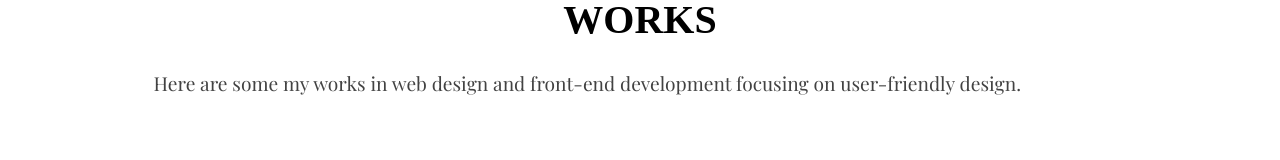
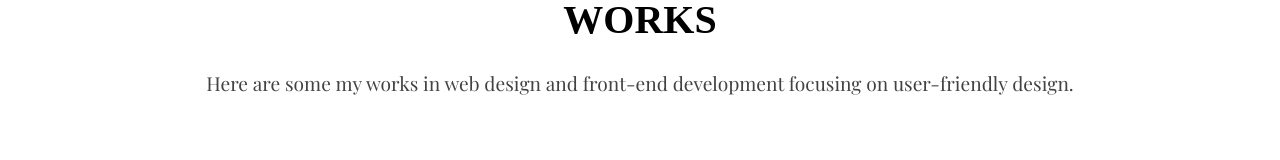
Before and after one commit to chiaki-yamada/Portfolio, a React (Create React App) app: page /works in a window 1280 px wide. Shown: the part 186-346 px from the top of the page. Built offline with nearby package versions, Linux system fonts and the light colour scheme; a web font is replaced by a local one.

Commit message:
updated js

```diff
--- a/src/components/Works.js
+++ b/src/components/Works.js
@@ -5,7 +5,7 @@ function Works() {
   return (
     <main>
       <h1 className='title'>WORKS</h1>
-      <p>Here are some my works in web design and front-end development focusing on user-friendly design.</p>
+      <p className='works-intro'>Here are some my works in web design and front-end development focusing on user-friendly design.</p>
 
       <div className='works-container'>
         <div className='work'>
--- a/src/index.css
+++ b/src/index.css
@@ -156,7 +156,9 @@ h3 {
   text-align: center;
   margin-bottom: 20px;
 }
-
+.works-intro {
+  text-align: center;
+}
 .work-img {
   width: 95%;
   height: auto;
@@ -300,7 +302,6 @@ footer {
   }
   .main-img {
     width: 300px;
-    margin-left: 10%;
   }
 }
 
```
